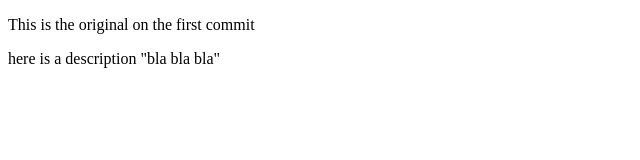
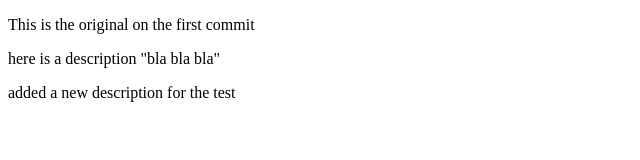
Before and after one commit to alexMSeal/SoftwareHW3, a plain HTML site: page index.html in a window 1280 px wide. Shown: the whole page, without its empty margins (0-640 px from the left). Drawn offline with Linux system fonts and the light colour scheme.

Commit message:
modify description on the main branch

```diff
--- a/index.html
+++ b/index.html
@@ -8,5 +8,6 @@
 <body>
     <p>This is the original on the first commit</p>
     <p>here is a description "bla bla bla"</p>
+    <p>added a new description for the test</p>
 </body>
 </html>
```
